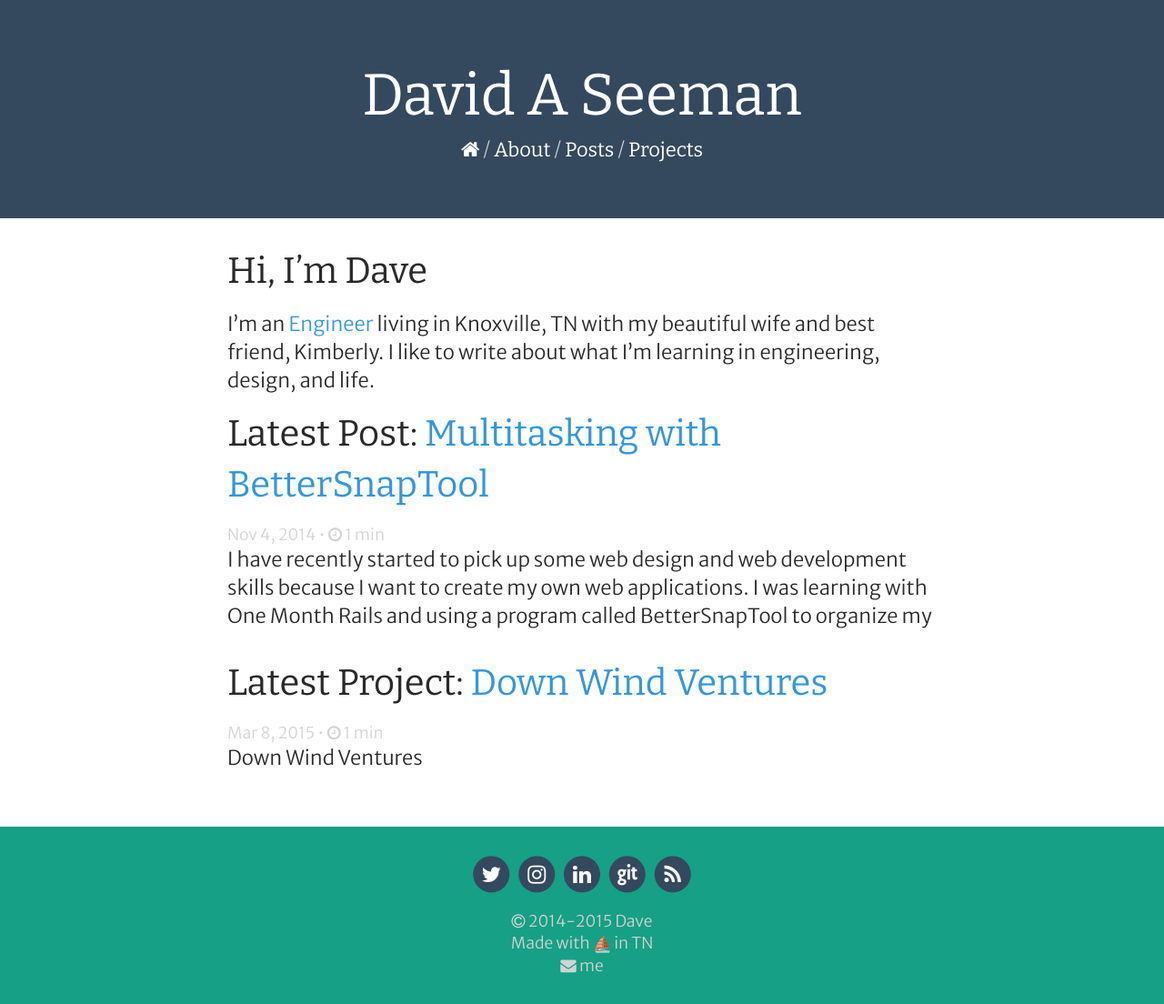
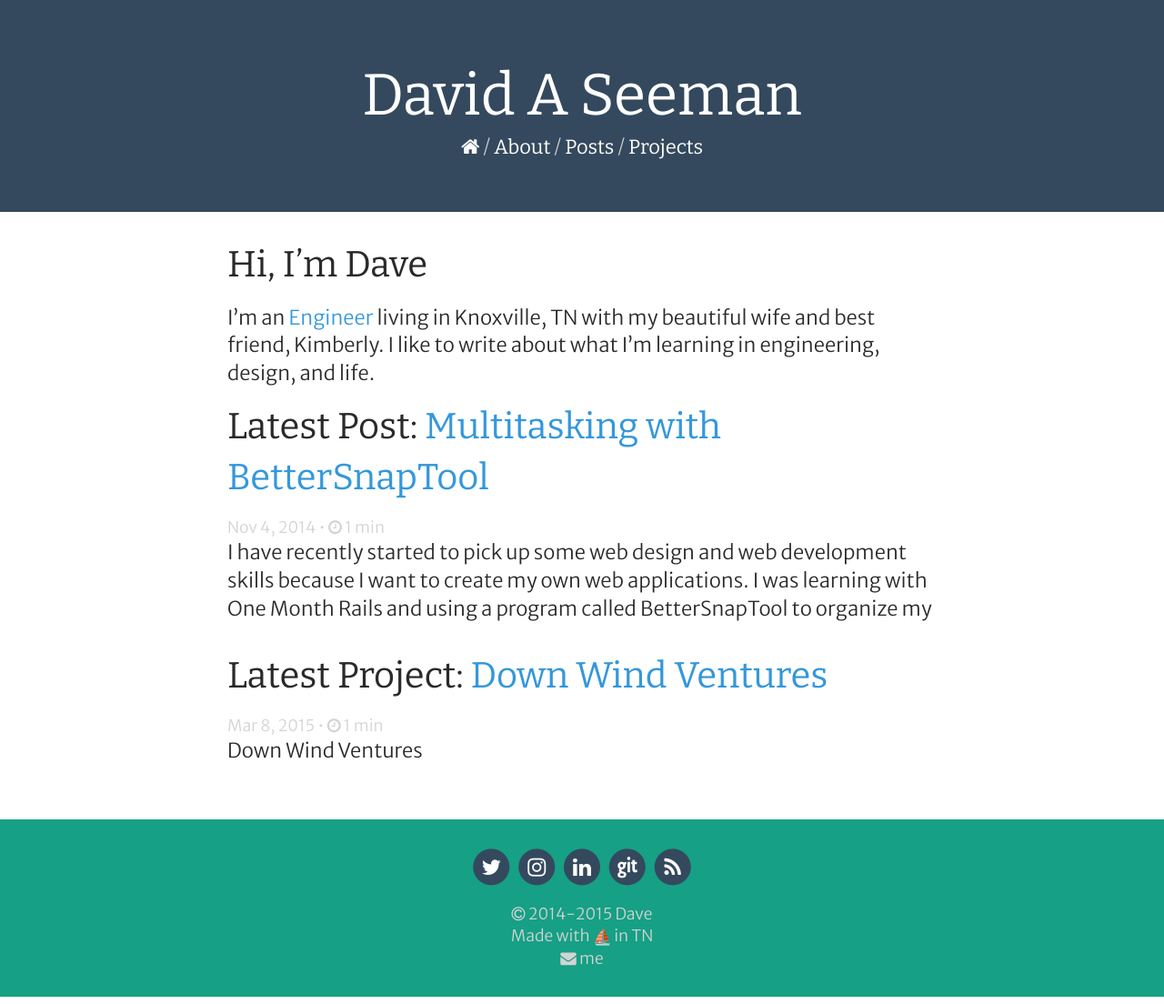
Before and after one commit to Shipwright/daveas.github.io, a Jekyll site: the page built from index.html, in a window 1280 px wide. Shown: the whole page at 91% size. Built offline with Jekyll 4.4.1, drawn with Linux system fonts in a browser that asks for light colours; nearby versions of some CDN libraries; emoji names are drawn with the system emoji font; some web fonts are replaced.

Commit message:
Update _header.scss

```diff
--- a/_sass/_header.scss
+++ b/_sass/_header.scss
@@ -7,7 +7,9 @@
   background-color: $brand-color;
   font-family: $head-font;
   @include white-links;
-  padding: $spacing-unit*2;
+  padding-top: $spacing-unit*2;
+  padding-bottom: $spacing-unit*2;
+
 }
 
 .site-title {
@@ -15,6 +17,7 @@
 }
 
 .site-nav {
+  line-height: 1;
   background-color: $brand-color;
   color: $gray-color;
 }
```
